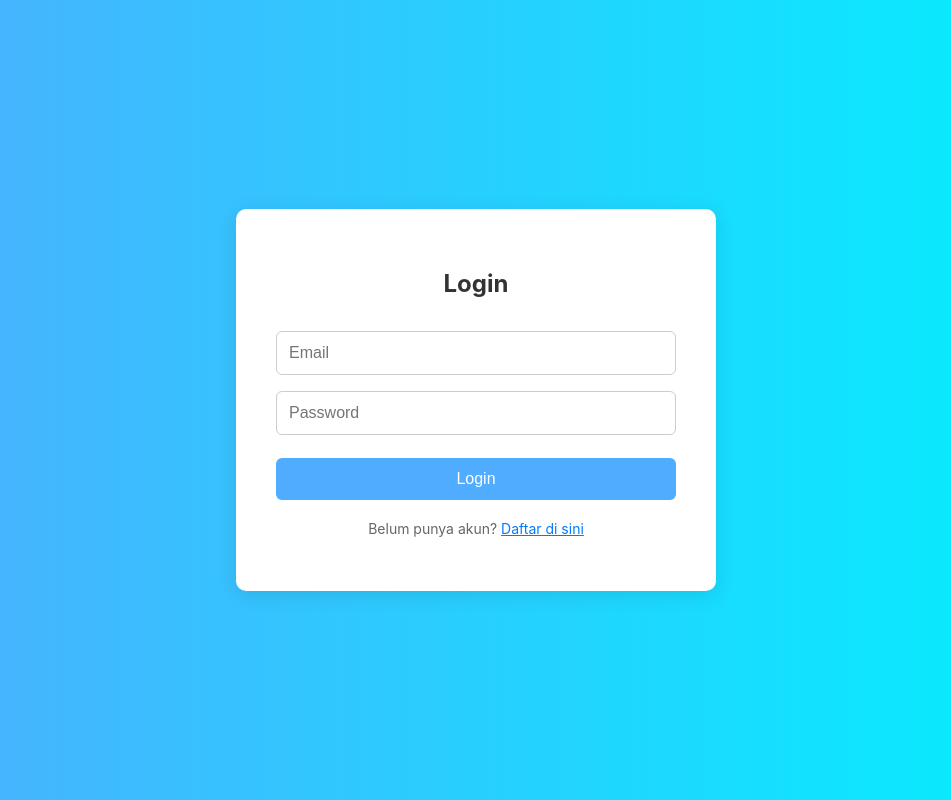
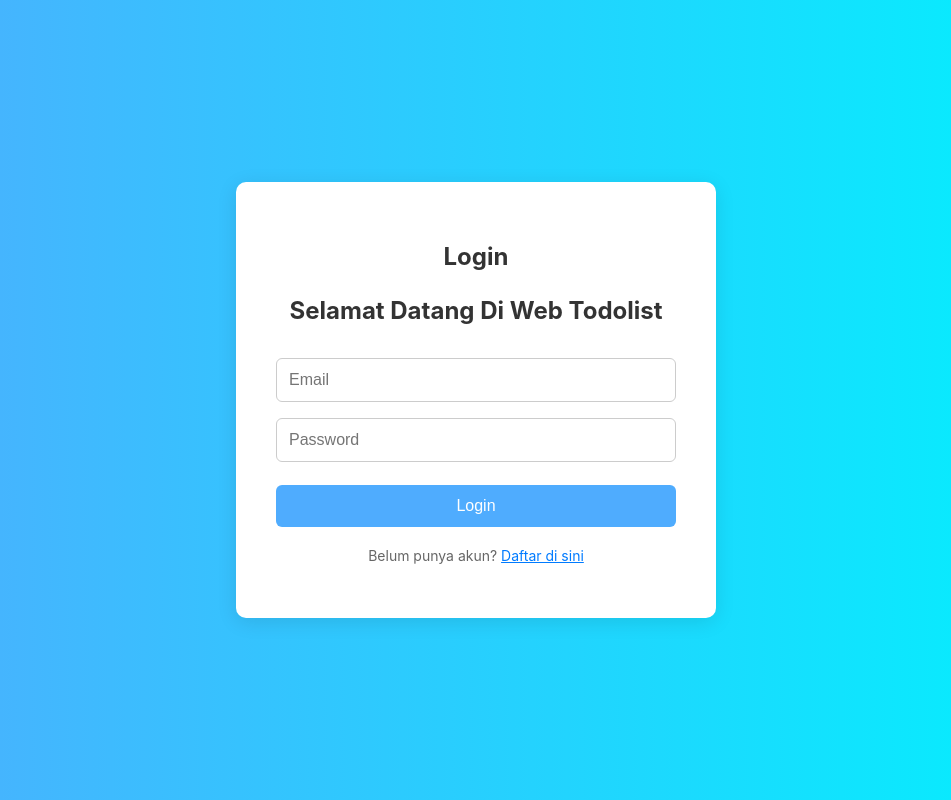
Before and after one commit to rifkirizkia/todolist-fe, a React (Create React App) app: page / in a window 1280 px wide. Shown: the whole page, without its empty margins (164-1115 px from the left). Built offline with nearby package versions, Linux system fonts and the light colour scheme.

Commit message:
add text on login screen

```diff
--- a/src/login/screen/login.js
+++ b/src/login/screen/login.js
@@ -29,6 +29,7 @@ function LoginScreen() {
     <div style={styles.container}>
       <div style={styles.card}>
         <h2 style={styles.title}>Login</h2>
+        <h3 style={styles.title}>Selamat Datang Di Web Todolist</h3>
         <form onSubmit={handleLogin} style={styles.form}>
           <input
             type="email"
```
